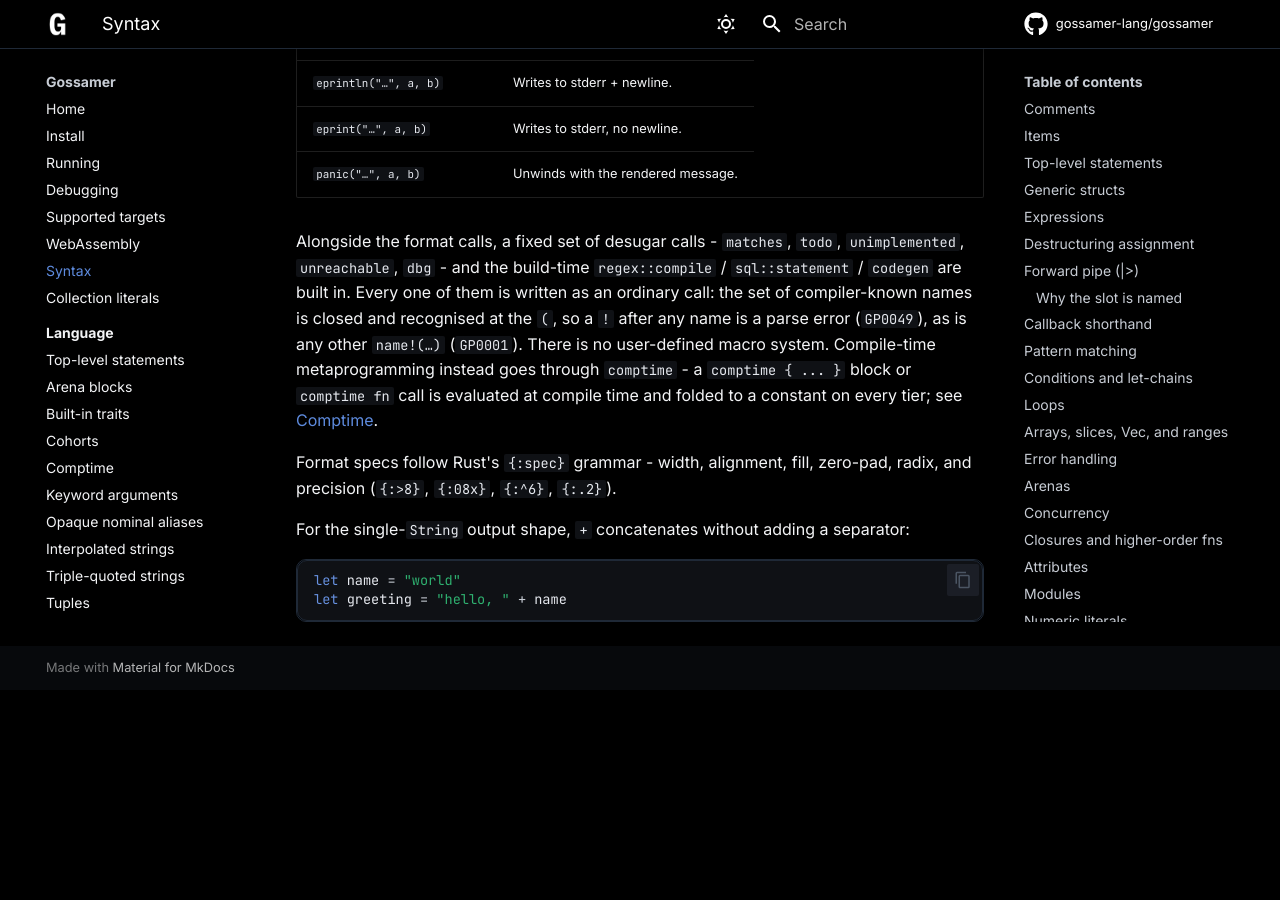
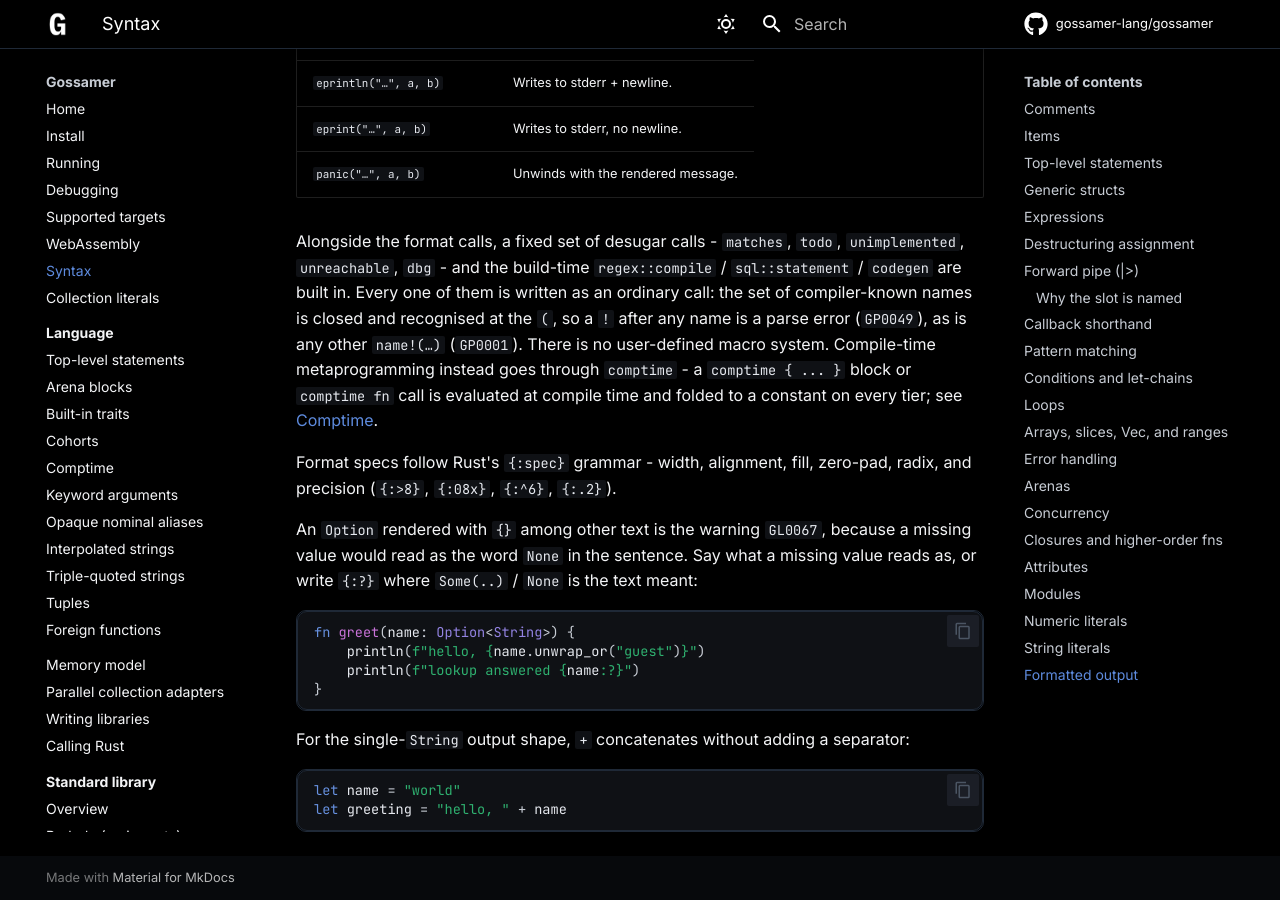
Before and after one commit to gossamer-lang/gossamer-docs, an MkDocs documentation site: the page built from docs/syntax.md, in a window 1280 px wide and 900 px high, scrolled down 15191 px. Built offline with MkDocs 1.6.1 and Material for MkDocs 9.7.7, drawn with Linux system fonts in a browser that asks for light colours; comment, search, counter and statistics services are not loaded; before the commit the page ends 15881 px from its top, so only the background shows below that.

Commit message:
Updates for 0.84.1

````diff
--- a/docs/syntax.md
+++ b/docs/syntax.md
@@ -763,6 +763,18 @@ Format specs follow Rust's `{:spec}` grammar - width, alignment,
 fill, zero-pad, radix, and precision (`{:>8}`, `{:08x}`, `{:^6}`,
 `{:.2}`).
 
+An `Option` rendered with `{}` among other text is the warning `GL0067`,
+because a missing value would read as the word `None` in the sentence. Say
+what a missing value reads as, or write `{:?}` where `Some(..)` / `None` is
+the text meant:
+
+```gossamer
+fn greet(name: Option<String>) {
+    println(f"hello, {name.unwrap_or("guest")}")
+    println(f"lookup answered {name:?}")
+}
+```
+
 For the single-`String` output shape, `+` concatenates without
 adding a separator:
 
````
Also changed, not shown: docs/stdlib.md (+1 -1 lines).
